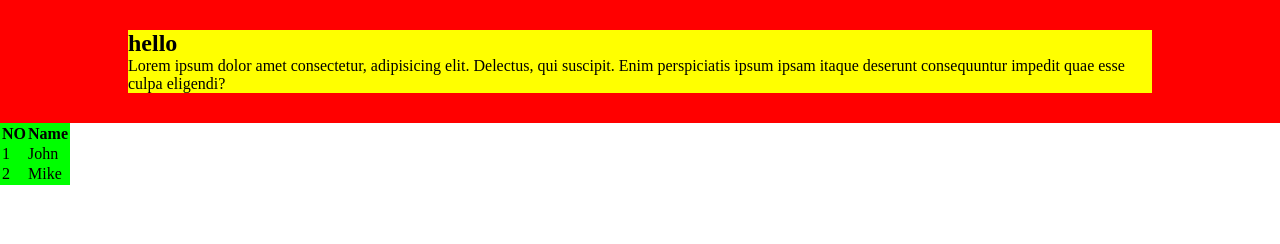
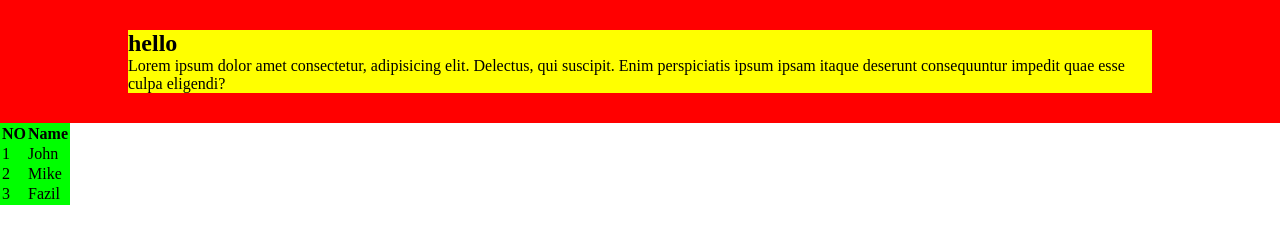
Before and after one commit to HidayetHidayetov/group001-lessons, a plain HTML site: page lesson14/index.html in a window 1280 px wide. Drawn offline with Linux system fonts and the light colour scheme.

Commit message:
created new dev branch and modified table

```diff
--- a/lesson14/index.html
+++ b/lesson14/index.html
@@ -33,6 +33,11 @@
             <td>2</td>
             <td>Mike</td>
         </tr>
+
+        <tr>
+            <td>3</td>
+            <td>Fazil</td>
+        </tr>
     </table>
 </body>
 </html>
```
